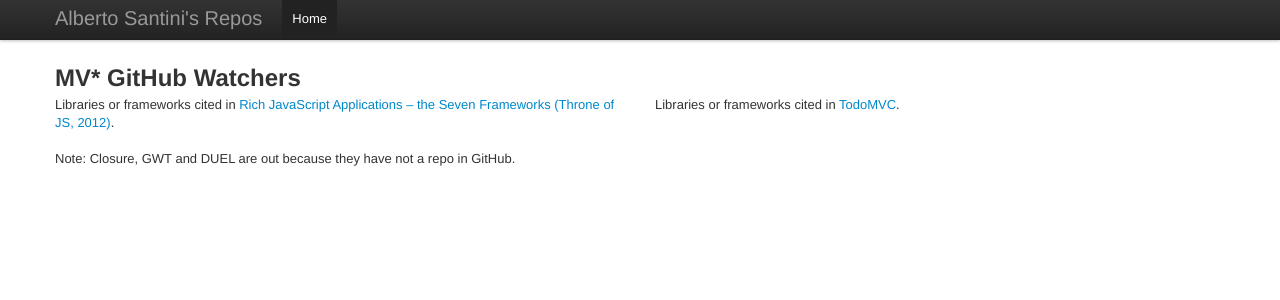
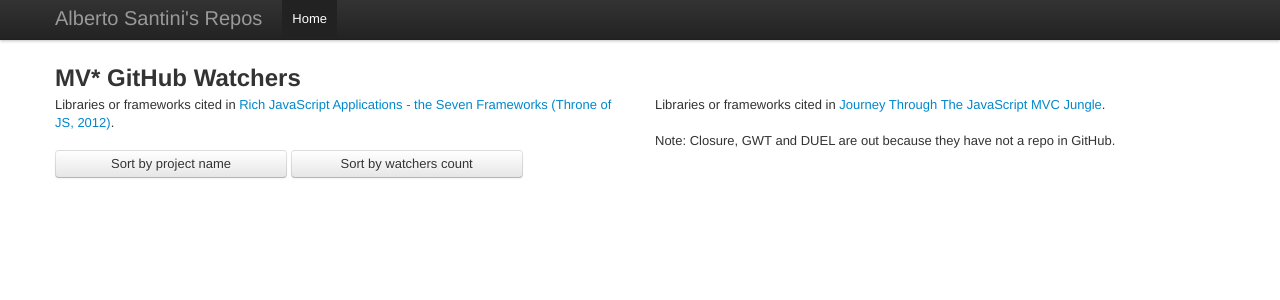
Before and after one commit to albertosantini/albertosantini.github.com, a Jekyll site: the page built from mvstar/index.html, in a window 1280 px wide. Shown: the top 300 px of the page. Built offline with Jekyll 4.4.1, drawn with Linux system fonts in a browser that asks for light colours; nearby versions of some CDN libraries; a script that is not in the unit is left out; some of the changed lines change nothing that is shown.

Commit message:
mvstar - Add projects sorting.

```diff
--- a/mvstar/index.html
+++ b/mvstar/index.html
@@ -13,21 +13,24 @@
 
 <div class="row">
     <div class="span6">
-        Libraries or frameworks cited in <a
-            href="http://blog.stevensanderson.com/2012/08/01/rich-javascript-applications-the-seven-frameworks-throne-of-js-2012/">Rich JavaScript Applications – the Seven Frameworks (Throne of JS, 2012)</a>.
-        <dl id="ThroneOfJS-2012" class="dl-horizontal">
-        </dl>
+        Libraries or frameworks cited in
+        <a href="http://blog.stevensanderson.com/2012/08/01/rich-javascript-applications-the-seven-frameworks-throne-of-js-2012/">
+            Rich JavaScript Applications - the Seven Frameworks (Throne of JS, 2012)</a>.
+        <dl id="ThroneOfJS-2012" class="dl-horizontal"></dl>
+
+        <input id="sort-by-project-name" class="btn"
+                value="Sort by project name">
+        <input id="sort-by-watchers-count" class="btn"
+                value="Sort by watchers count">
     </div>
     <div class="span6">
-        Libraries or frameworks cited in <a href="http://todomvc.com/">TodoMVC</a>.
-        <dl id="TodoMVC" class="dl-horizontal">
-        </dl>
+        Libraries or frameworks cited in
+        <a href="http://coding.smashingmagazine.com/2012/07/27/journey-through-the-javascript-mvc-jungle/">
+            Journey Through The JavaScript MVC Jungle</a>.
+        <dl id="TodoMVC" class="dl-horizontal"></dl>
+        Note: Closure, GWT and DUEL are out because they have not a repo in GitHub.
     </div>
 </div>
-
-<p>
-Note: Closure, GWT and DUEL are out because they have not a repo in GitHub.
-</p>
 
 <script src="http://code.jquery.com/jquery-1.7.2.min.js"></script>
 
--- a/mvstar/mvstar.js
+++ b/mvstar/mvstar.js
@@ -1,3 +1,4 @@
+/*jslint unparam:true */
 /*global jQuery */
 
 (function ($) {
@@ -13,6 +14,8 @@
             'Meteor': 'https://api.github.com/repos/meteor/meteor',
             'Spine': 'https://api.github.com/repos/maccman/spine'
         },
+        throneOfJS2012Node = $('#ThroneOfJS-2012'),
+        throneOfJS2012Projects = [],
         todoMVCRepos = {
             'Agility.js': 'https://api.github.com/repos/arturadib/agility',
             'AngularJS': 'https://api.github.com/repos/angular/angular.js',
@@ -45,9 +48,23 @@
             'Stapes.js': 'https://api.github.com/repos/hay/stapes',
             'TroopJS': 'https://api.github.com/repos/troopjs/troopjs-core',
             'Yui': 'https://api.github.com/repos/yui/yui3'
-        };
+        },
+        todoMVCNode = $('#TodoMVC'),
+        todoMVCProjects = [];
 
-    function getWatchers(node, repos) {
+    function projectRender(node, project) {
+        var content = node.html(),
+            projectLink = '<a href="' +
+                project.link + '">' +
+                project.name + '</a>';
+
+        content += '<dt>' + projectLink + '</dt>' +
+            '<dd class="watchers">' + project.watchers + '</dd>';
+
+        node.html(content);
+    }
+
+    function getWatchers(node, repos, projects) {
         $.each(repos, function (projectName, repoUrl) {
             jQuery.ajax({
                 type: 'GET',
@@ -55,21 +72,53 @@
                 cache: true,
                 url: repoUrl,
                 success: function (response) {
-                    var results = $(node),
-                        content = results.html(),
-                        projectLink = '<a href="' +
-                            response.data.html_url + '">' +
-                            projectName + '</a>';
+                    var project = {
+                        name: projectName,
+                        link: response.data.html_url,
+                        watchers: response.data.watchers
+                    };
 
-                    content += '<dt>' + projectLink + '</dt>' +
-                        '<dd>' + response.data.watchers + '</dd>';
-
-                    results.html(content);
+                    projects.push(project);
+                    projectRender(node, project);
                 }
             });
         });
     }
 
-    getWatchers('#ThroneOfJS-2012', throneOfJS2012Repos);
-    getWatchers('#TodoMVC', todoMVCRepos);
+    function projectNameComparator(p1, p2) {
+        return p1.name.toLowerCase() > p2.name.toLowerCase();
+    }
+
+    function projectWatchersComparator(p1, p2) {
+        return p1.watchers < p2.watchers;
+    }
+
+    function sortProjects(node, projects, sortFn) {
+        var sortedProjects = projects.sort(sortFn);
+
+        node.empty();
+        $.each(sortedProjects, function (index, project) {
+            projectRender(node, project);
+        });
+    }
+
+    $('#sort-by-project-name').on('click', function () {
+        sortProjects(throneOfJS2012Node,
+            throneOfJS2012Projects, projectNameComparator);
+        // sortProjects(todoMVCNode,
+        //     todoMVCProjects, projectNameComparator);
+    });
+
+    $('#sort-by-watchers-count').on('click', function () {
+        sortProjects(throneOfJS2012Node,
+            throneOfJS2012Projects, projectWatchersComparator);
+        // sortProjects(todoMVCNode,
+        //     todoMVCProjects, projectWatchersComparator);
+    });
+
+    getWatchers(throneOfJS2012Node,
+        throneOfJS2012Repos, throneOfJS2012Projects);
+    getWatchers(todoMVCNode,
+        todoMVCRepos, todoMVCProjects);
+
 }(jQuery));
```
